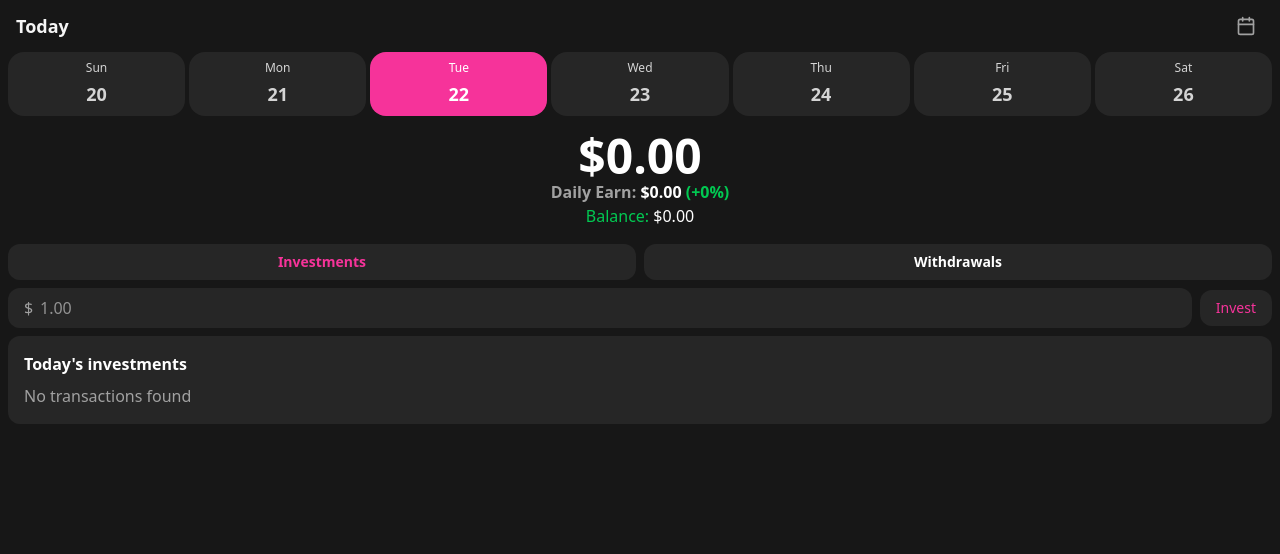
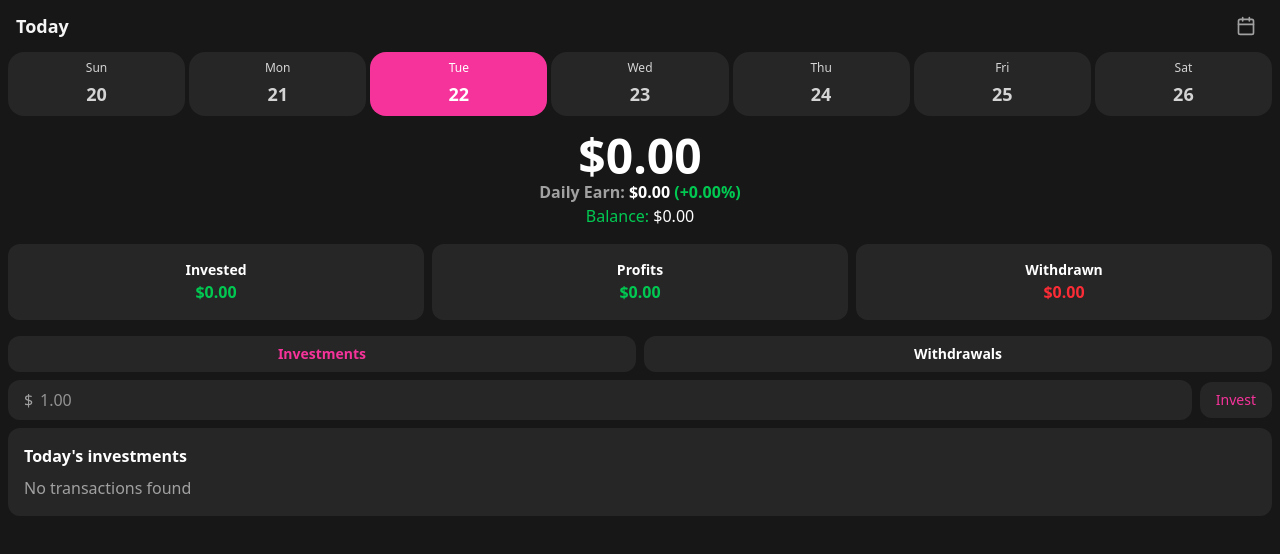
Before and after one commit to pwabucket/pwa-ai-earn, a React (Vite) app: page / in a window 1280 px wide. Shown: the top 554 px of the page. Built offline with nearby package versions, Linux system fonts and the light colour scheme.

Commit message:
refactor: Improve button styling and layout structure in DayView component

```diff
--- a/src/components/DayView.jsx
+++ b/src/components/DayView.jsx
@@ -54,16 +54,32 @@ const ActionButton = ({
 }) => (
   <button
     className={cn(
-      "bg-neutral-800",
       "px-4 py-2 rounded-xl text-sm shrink-0 cursor-pointer",
-      variant === "primary" && "text-pink-500",
-      variant === "secondary" && " text-green-500",
+      variant === "primary" && "bg-neutral-800 text-pink-500",
+      variant === "secondary" && "bg-neutral-800 text-green-500",
       className
     )}
     onClick={onClick}
   >
     {children}
   </button>
+);
+
+const MetricCard = ({ title, value, valueColor = "text-green-500" }) => (
+  <div className="flex flex-col items-center bg-neutral-800 rounded-xl py-4">
+    <h3 className="text-sm font-semibold">{title}</h3>
+    <p className={cn("font-bold", valueColor)}>{formatCurrency(value)}</p>
+  </div>
+);
+
+const InputSection = ({ children }) => (
+  <div className="flex items-center gap-2">{children}</div>
+);
+
+const ButtonGroup = ({ children, columns = 2 }) => (
+  <div className={cn("grid gap-2", { 2: "grid-cols-2" }[columns])}>
+    {children}
+  </div>
 );
 
 const TransactionItem = ({ amount, type, onRemove }) => (
@@ -102,6 +118,7 @@ const TransactionsList = ({ title, transactions, type, onRemove }) => (
 );
 
 const MetricsDisplay = ({ result }) => (
+  <>
     <div className="flex flex-col">
       <h1 className="text-center text-5xl font-bold">
         {formatCurrency(result.activeInvestments)}
@@ -110,8 +127,7 @@ const MetricsDisplay = ({ result }) => (
         <span className="text-neutral-400">Daily Earn:</span>{" "}
         {formatCurrency(result.currentDailyProfit)}{" "}
         <span className="text-green-500">
-        (+
-        {result.currentDailyRate * 100}%)
+          (+{(result.currentDailyRate * 100).toFixed(2)}%)
         </span>
       </h2>
       <p className="text-center">
@@ -119,6 +135,25 @@ const MetricsDisplay = ({ result }) => (
         {formatCurrency(result.totalBalance)}
       </p>
     </div>
+
+    <div className="grid grid-cols-3 gap-2 px-2">
+      <MetricCard
+        title="Invested"
+        value={result.totalInvested}
+        valueColor="text-green-500"
+      />
+      <MetricCard
+        title="Profits"
+        value={result.totalProfits}
+        valueColor="text-green-500"
+      />
+      <MetricCard
+        title="Withdrawn"
+        value={result.totalWithdrawn}
+        valueColor="text-red-500"
+      />
+    </div>
+  </>
 );
 
 export default function DayView({ selectedDate }) {
@@ -202,13 +237,13 @@ export default function DayView({ selectedDate }) {
         </Tabs.List>
 
         <Tabs.Content value="investments" className="flex flex-col gap-2">
-          <div className="flex items-center gap-2">
+          <InputSection>
             <CurrencyInput
               value={investmentAmount}
               onChange={setInvestmentAmount}
             />
             <ActionButton onClick={handleInvest}>Invest</ActionButton>
-          </div>
+          </InputSection>
 
           <TransactionsList
             title="Today's investments"
@@ -219,20 +254,20 @@ export default function DayView({ selectedDate }) {
         </Tabs.Content>
 
         <Tabs.Content value="withdrawals" className="flex flex-col gap-2">
-          <div className="flex items-center gap-2">
+          <InputSection>
             <CurrencyInput
               value={withdrawalAmount}
               onChange={setWithdrawalAmount}
             />
             <ActionButton onClick={handleMaxWithdrawal}>Max</ActionButton>
-          </div>
+          </InputSection>
 
-          <div className="grid grid-cols-2 gap-2">
+          <ButtonGroup>
             <ActionButton onClick={handleWithdraw}>Withdraw</ActionButton>
             <ActionButton onClick={handleReInvest} variant="secondary">
               Re-Invest
             </ActionButton>
-          </div>
+          </ButtonGroup>
 
           <TransactionsList
             title="Today's withdrawals"
```
Lines whose indentation alone changed are shown as unchanged.
